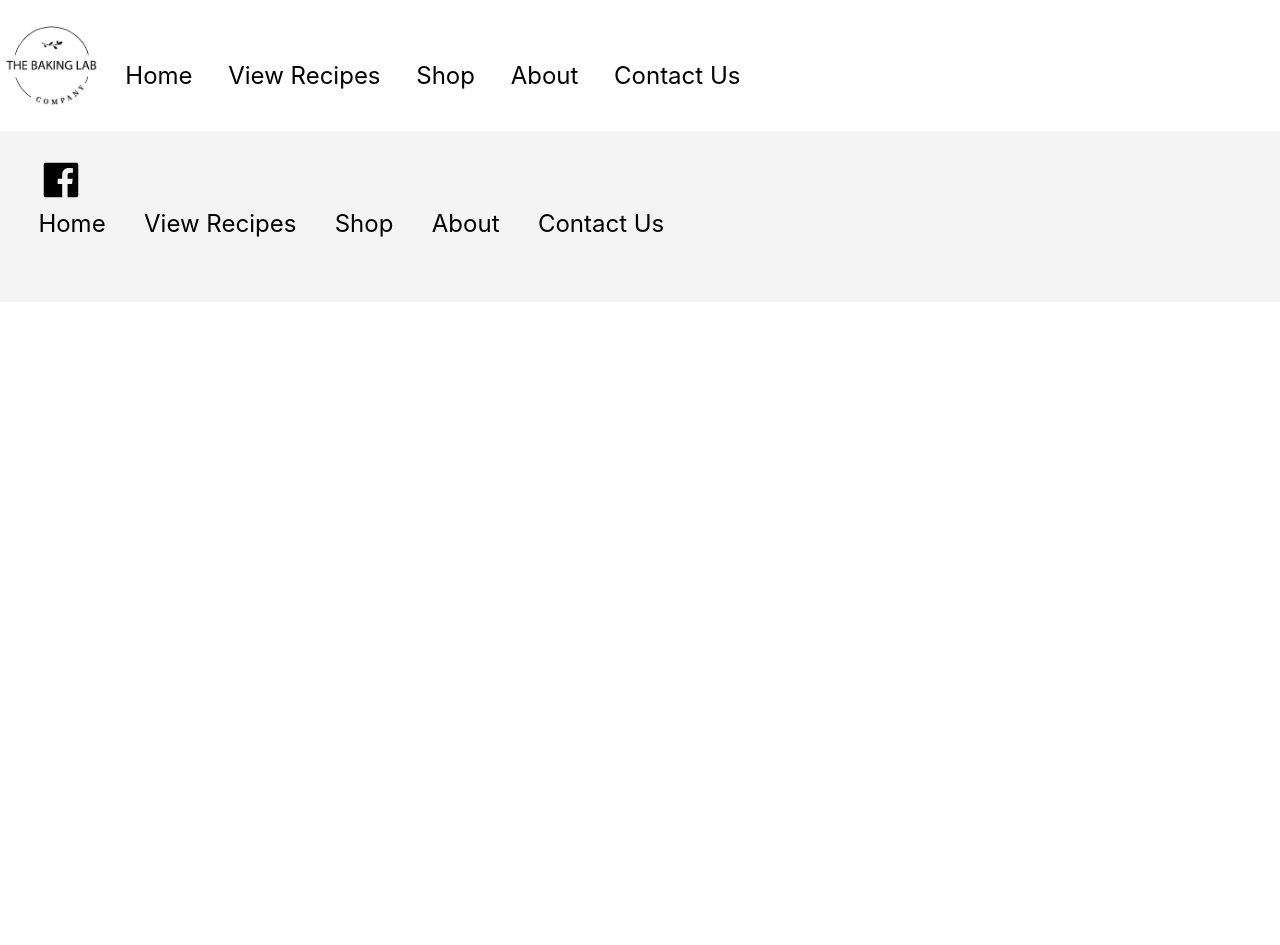
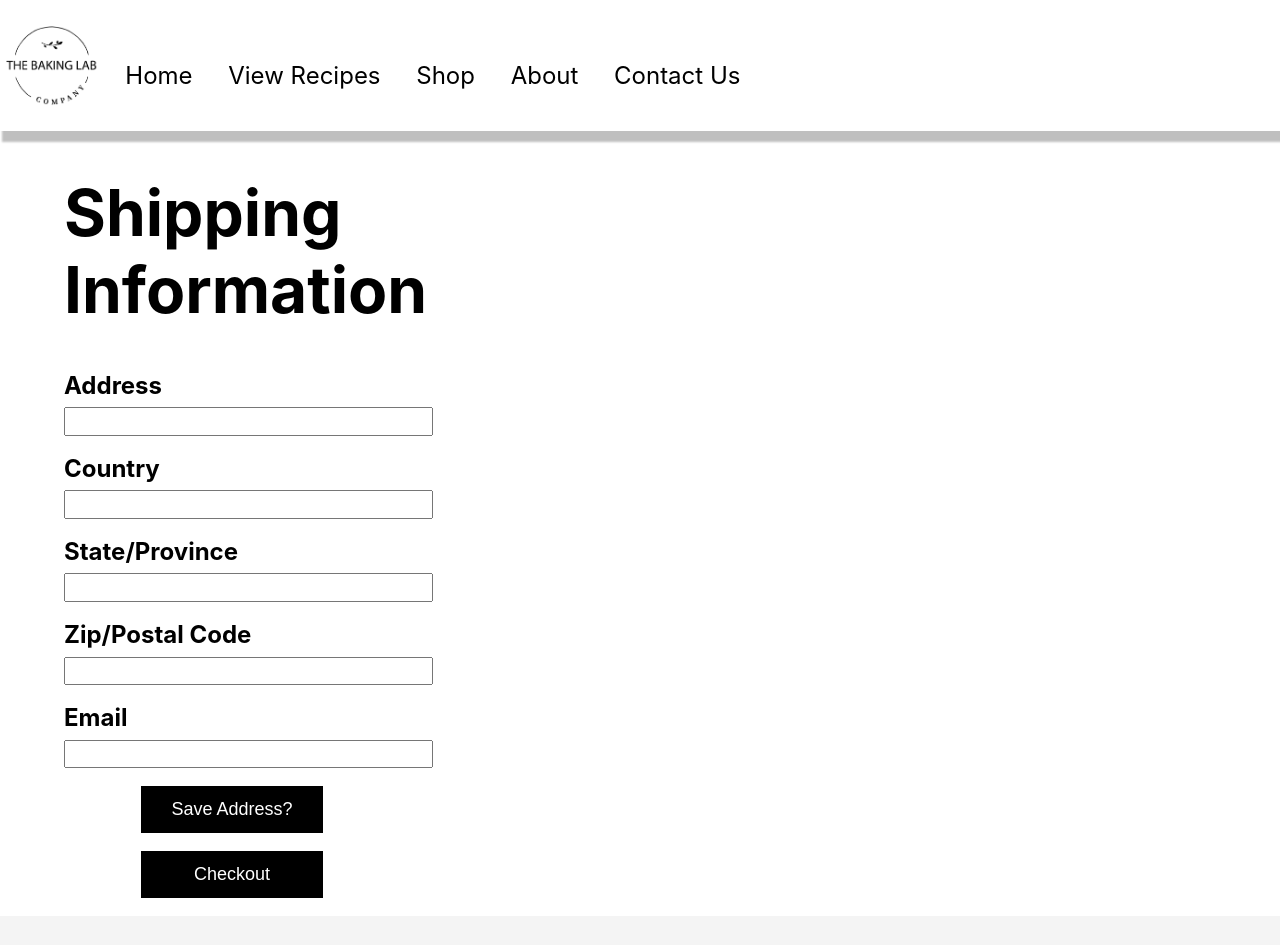
Before and after one commit to anti-lex/react-project, a React (Create React App) app: page /checkout in a window 1280 px wide. Shown: the top 945 px of the page. Before the commit the page ends 800 px from the top, so only its background shows below. Built offline with nearby package versions, Linux system fonts and the light colour scheme; some icons are missing.

Commit message:
hopefully final commit

```diff
--- a/package.json
+++ b/package.json
@@ -8,6 +8,7 @@
     "@testing-library/react": "^13.4.0",
     "@testing-library/user-event": "^13.5.0",
     "emailjs": "^4.0.1",
+    "firebase": "^9.19.1",
     "react": "^18.2.0",
     "react-dom": "^18.2.0",
     "react-icons": "^4.8.0",
--- a/src/App.js
+++ b/src/App.js
@@ -15,6 +15,7 @@ import Muffin from './components/muffin';
 import Pasta from './components/pasta';
 import Ramen from './components/ramen';
 import Slaw from './components/coleslaw';
+import Checkout from './components/checkout';
 function App() {
   return (
     <div className="App">
@@ -31,6 +32,7 @@ function App() {
         <Route path="pasta" element={<Pasta/>}/>
         <Route path="ramen" element={<Ramen/>}/>
         <Route path="coleslaw" element={<Slaw/>}/>
+        <Route path="checkout" element={<Checkout/>}/>
       </Routes>
       <Footer/>
     </div>
--- a/src/App.scss
+++ b/src/App.scss
@@ -338,3 +338,48 @@
         font-size: 64px;
     }
 }
+
+.Checkout{
+    margin-left: 5%;
+    display: grid;
+    label{
+        margin-top: 5%;
+        font-weight: bold;
+        font-family: 'Inter';
+        font-style: normal;
+        font-weight: 700;
+        font-size: 24px;
+        margin-bottom: 2%;
+    }
+    grid-template-columns: 30% 30% 40%;
+    input {
+        width: 100%;
+        padding: 0.3rem 0 0.3rem 0;
+        margin-bottom: 5%;
+        margin-top: 2%;
+      }
+
+    button {
+        background-color: black;
+
+        border: none;
+        padding: 0.8rem 0 0.8rem 0;
+        color: #fff;
+        margin-left: 6vw;
+        margin-bottom: 5%;
+        font-size: 18px;
+        text-decoration: none;
+
+        cursor: pointer;
+
+        width: 50%;
+        text-align: center;
+    }
+
+    h1{
+        font-family: 'Inter';
+        font-style: normal;
+        font-weight: 700;
+        font-size: 64px;
+    }
+}
--- /dev/null
+++ b/src/api/firebaseConfig.js
@@ -0,0 +1,23 @@
+// Import the functions you need from the SDKs you need
+import { initializeApp } from "firebase/app";
+
+import { getAuth } from 'firebase/auth';
+// TODO: Add SDKs for Firebase products that you want to use
+// https://firebase.google.com/docs/web/setup#available-libraries
+
+// Your web app's Firebase configuration
+// For Firebase JS SDK v7.20.0 and later, measurementId is optional
+const firebaseConfig = {
+  apiKey: "AIzaSyD0X2LnrdGexLNiQTaQ6qjSjGK7PNlsNRQ",
+  authDomain: "project-js-de31e.firebaseapp.com",
+  projectId: "project-js-de31e",
+  storageBucket: "project-js-de31e.appspot.com",
+  messagingSenderId: "1037999334339",
+  appId: "1:1037999334339:web:cfc092c9983a5e807f9376",
+  measurementId: "G-ZW7JSE8BY2"
+};
+
+// Initialize Firebase
+const app = initializeApp(firebaseConfig);
+export const app2 = app;
+export const auth = getAuth(app)
--- /dev/null
+++ b/src/components/checkout.js
@@ -0,0 +1,76 @@
+import { auth, app2 } from '../api/firebaseConfig'
+import React, { useRef, useState } from 'react';
+import { getFirestore } from "firebase/firestore";
+import { doc, setDoc } from "firebase/firestore";
+
+const Checkout = () => {
+    const form = useRef();
+    const [address, setAddress] = useState("")
+    const [country, setCountry] = useState("")
+    const [province, setProvince] = useState("")
+    const [code, setCode] = useState("")
+    const [email, setEmail] = useState("")
+    const db = getFirestore(app2)
+
+    const SaveToDB = async (e) => {
+        e.preventDefault();
+        await setDoc(doc(db, "Address", email), {
+            Address: address,
+            Country: country,
+            Province: province,
+            PostalCode: code
+        })
+    }
+
+    return (
+        <>
+        <div className='Checkout'>
+            <form
+            ref={form}
+            onSubmit={SaveToDB}
+        >
+            <h1>Shipping Information</h1>
+            <label>Address</label>
+            <input
+                type="text"
+                name="Address"
+                onChange={event => setAddress(event.target.value)}
+                value={address} />
+
+            <label>Country</label>
+            <input
+                type="text"
+                name="Country"
+                onChange={event => setCountry(event.target.value)}
+                value={country} />
+
+            <label>State/Province</label>
+            <input
+                type="text"
+                name="State/Province"
+                onChange={event => setProvince(event.target.value)}
+                value={province} />
+
+            <label>Zip/Postal Code</label>
+            <input
+                type="text"
+                name="Code"
+                onChange={event => setCode(event.target.value)}
+                value={code} />
+
+            <label>Email</label>
+            <input
+                type="text"
+                name="Email"
+                onChange={event => setEmail(event.target.value)}
+                value={email} />
+            <button onClick={SaveToDB}>Save Address?</button>
+            <button>Checkout</button>
+        </form>
+        </div>
+        </>
+        )
+
+    }
+
+    export default Checkout
--- a/src/components/home.js
+++ b/src/components/home.js
@@ -22,9 +22,19 @@ const Home = () => {
         </div>
 
         <div className="bottom">
-            <img src={Image} alt="tacos"></img>
-            <img src={Image2} alt="beef"></img>
-            <img src={Image3} alt="pasta"></img>
+            <img src={Image} alt="tacos"
+            onClick={(e) => {
+                e.preventDefault();
+                navigate("/tacos");
+                }}></img>
+            <img src={Image2} alt="beef"onClick={(e) => {
+                e.preventDefault();
+                navigate("/beef");
+                }}></img>
+            <img src={Image3} alt="pasta"onClick={(e) => {
+                e.preventDefault();
+                navigate("/pasta");
+                }}></img>
         </div>
         </>
     )
--- a/src/components/muffin.js
+++ b/src/components/muffin.js
@@ -7,7 +7,7 @@ const Muffin = () => {
         <div className="BeefImage">
             <img src={Image} alt="Beef"></img>
         </div>
-        <h1>Beef and Broccoli Bowl</h1>
+        <h1>Blueberry Muffin's</h1>
         <h2>Ingredients</h2>
         <ul>
             <li>1 ½ cups all-purpose flour</li>
--- a/src/components/shop.js
+++ b/src/components/shop.js
@@ -1,7 +1,9 @@
 import React from 'react'
 import Image from '../images/destinybook.png'
 import Image2 from '../images/one.png'
+import { useNavigate } from "react-router-dom";
 const Shop = () => {
+    const navigate = useNavigate();
     return (
         <>
         <div className = "recipeGrid">
@@ -14,7 +16,10 @@ const Shop = () => {
             <h2>$34.67</h2>
             <p>Hardcover</p>
             <p>6 in stock now!</p>
-            <button>Buy now!</button>
+            <button onClick={(e) => {
+                e.preventDefault();
+                navigate("/checkout");
+                }}>Buy now!</button>
             </div>
             <div className="topImage">
                 <img src={Image2} alt="book2"></img>
@@ -25,7 +30,10 @@ const Shop = () => {
             <h2>$27.00</h2>
             <p>Hardcover</p>
             <p>18 in stock now!</p>
-            <button>Buy now!</button>
+            <button onClick={(e) => {
+                e.preventDefault();
+                navigate("/checkout");
+                }}>Buy now!</button>
             </div>
         </div>
         </>
```
Also changed, not shown: 1 other file (tests, documents, lock files or other folders).
